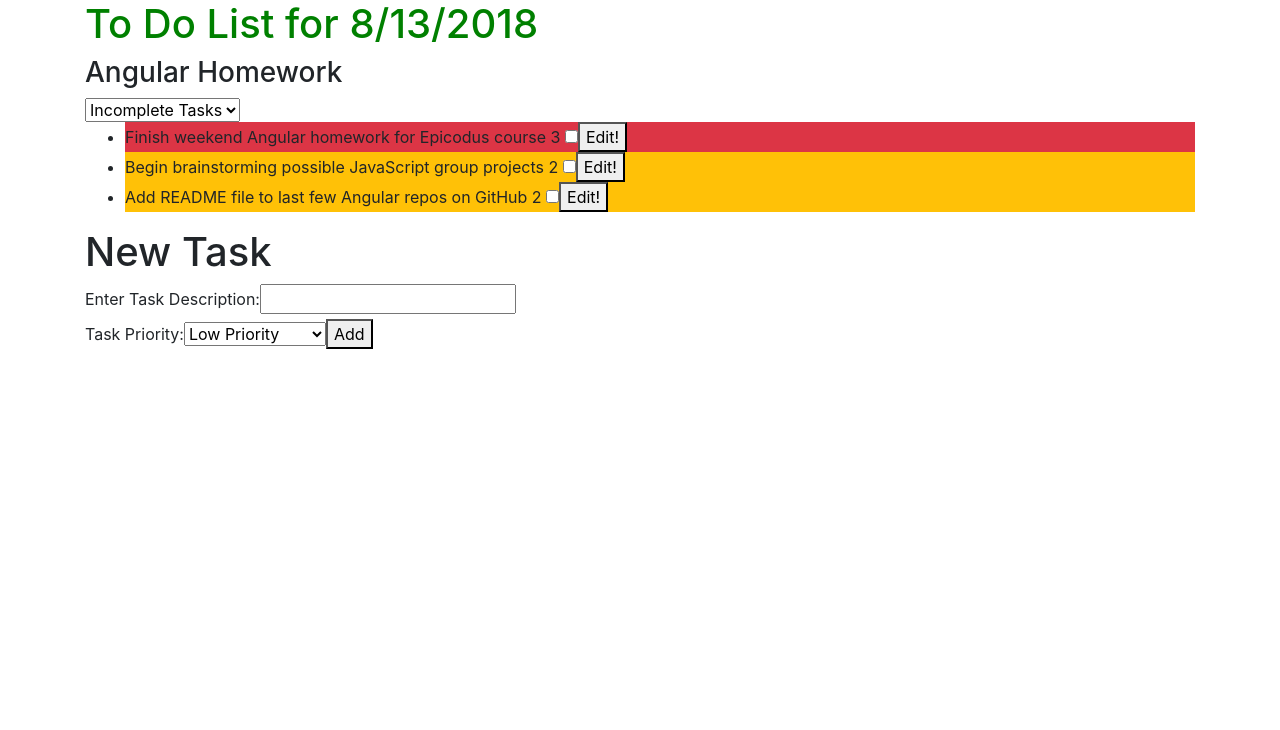
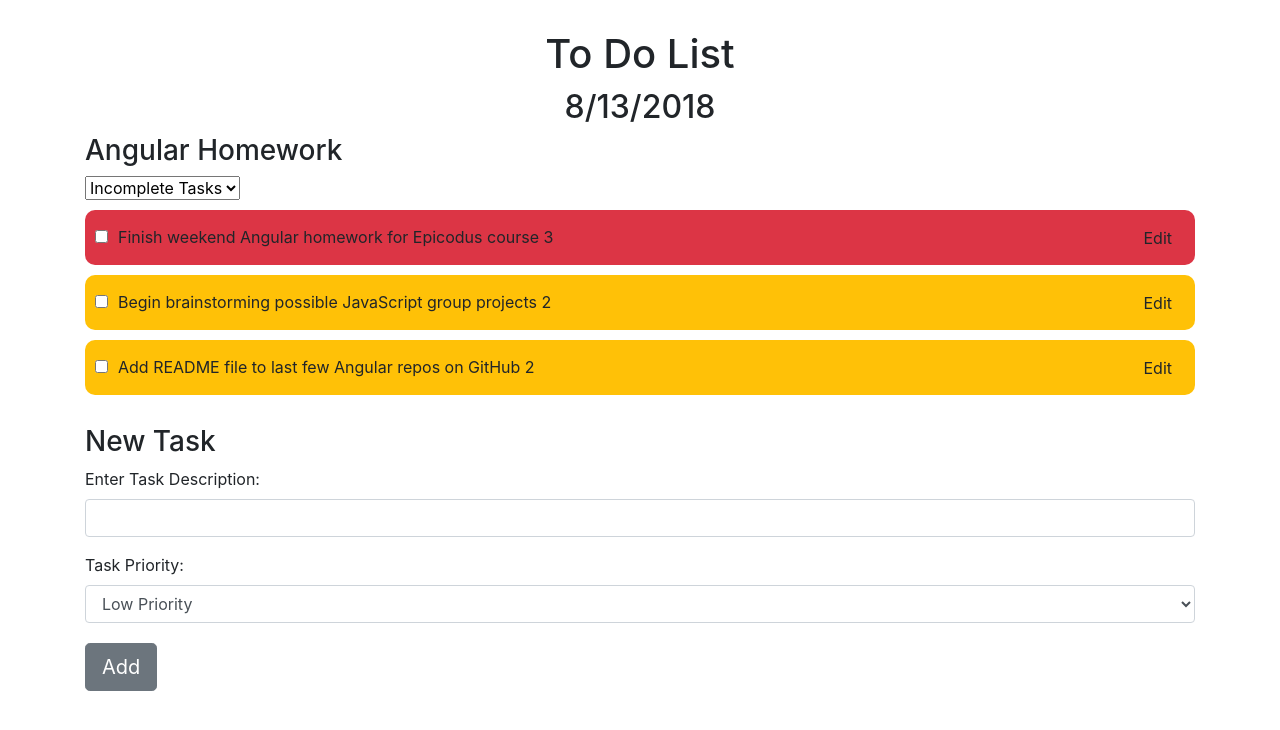
Before and after one commit to atrotter0/to-do-angular, an Angular app: page / in a window 1280 px wide. Shown: the top 730 px of the page. Built offline with nearby package versions, Linux system fonts and the light colour scheme.

Commit message:
Add component styles

```diff
--- a/src/app/app.component.css
+++ b/src/app/app.component.css
@@ -1,3 +1,8 @@
 h1 {
-  color: green;
+  margin: 30px 0px 10px 0px;
+  text-align: center;
 }
+
+h2 {
+  text-align: center;
+}
--- a/src/app/app.component.html
+++ b/src/app/app.component.html
@@ -1,4 +1,5 @@
-<h1>To Do List for {{month}}/{{day}}/{{year}}</h1>
+<h1>To Do List</h1>
+<h2>{{month}}/{{day}}/{{year}}</h2>
 <h3>{{currentFocus}}</h3>
 <app-task-list [childTaskList]="masterTaskList" (clickSender)="editTask($event)"></app-task-list>
 <app-edit-task [selectedTask]="selectedTask" (clickedDone)="finishedEditing()"></app-edit-task>
--- a/src/app/new-task/new-task.component.css
+++ b/src/app/new-task/new-task.component.css
@@ -0,0 +1,7 @@
+h3 {
+  margin-top: 30px;
+}
+
+.btn {
+  margin-top: 20px;
+}
--- a/src/app/new-task/new-task.component.html
+++ b/src/app/new-task/new-task.component.html
@@ -1,14 +1,14 @@
-<h1>New Task</h1>
-<div>
+<h3>New Task</h3>
+<div class="form-group">
  <label>Enter Task Description:</label>
- <input #newDescription>
+ <input #newDescription class="form-control">
 </div>
-<div>
+<div class="form-group">
   <label>Task Priority:</label>
-  <select #newPriority>
+  <select #newPriority class="form-control">
     <option [value]="1"> Low Priority </option>
     <option [value]="2"> Medium Priority </option>
     <option [value]="3"> High Priority </option>
   </select>
-  <button (click)="submitForm(newDescription.value, newPriority.value); newDescription.value='';">Add</button>
+  <button class="btn btn-lg btn-secondary" (click)="submitForm(newDescription.value, newPriority.value); newDescription.value='';">Add</button>
 </div>
--- a/src/app/task-list/task-list.component.css
+++ b/src/app/task-list/task-list.component.css
@@ -0,0 +1,22 @@
+ul {
+  list-style-type: none;
+  margin: 0;
+  padding: 0;
+}
+
+.task-status-box {
+  float: left;
+  margin-right: 10px;
+}
+
+li {
+  height: 55px;
+  padding: 15px 10px;
+  margin: 10px 0px;
+  border-radius: 10px;
+}
+
+.btn-right {
+  margin-top: -6px;
+  float: right;
+}
--- a/src/app/task-list/task-list.component.html
+++ b/src/app/task-list/task-list.component.html
@@ -3,11 +3,12 @@
   <option value="completedTasks">Completed Tasks</option>
   <option value="incompleteTasks" selected="selected">Incomplete Tasks</option>
 </select>
-
 <ul>
   <li [class]="priorityColor(currentTask)" *ngFor="let currentTask of childTaskList | completeness:filterByCompleteness">{{currentTask.description}} {{currentTask.priority}}
-    <input *ngIf="currentTask.done === true" type="checkbox" checked (click)="toggleDone(currentTask, false)"/>
-    <input *ngIf="currentTask.done === false" type="checkbox" (click)="toggleDone(currentTask, true)"/>
-    <button (click)="editButtonClicked(currentTask)">Edit!</button>
+    <div class="task-status-box">
+      <input *ngIf="currentTask.done === true" type="checkbox" checked (click)="toggleDone(currentTask, false)"/>
+      <input *ngIf="currentTask.done === false" type="checkbox" (click)="toggleDone(currentTask, true)"/>
+    </div>
+    <button class="btn btn-md btn-default btn-right" (click)="editButtonClicked(currentTask)">Edit</button>
   </li>
 </ul>
```
